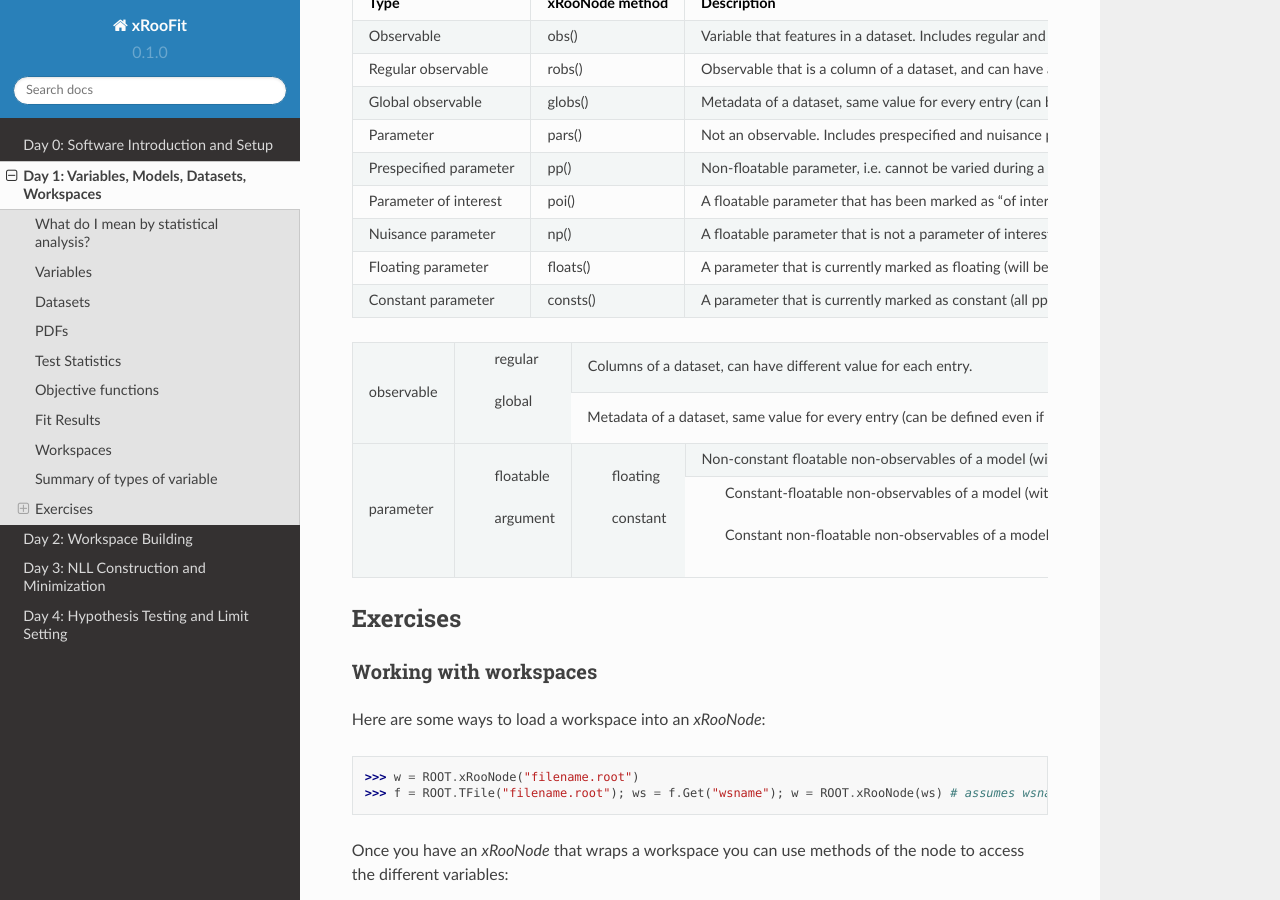
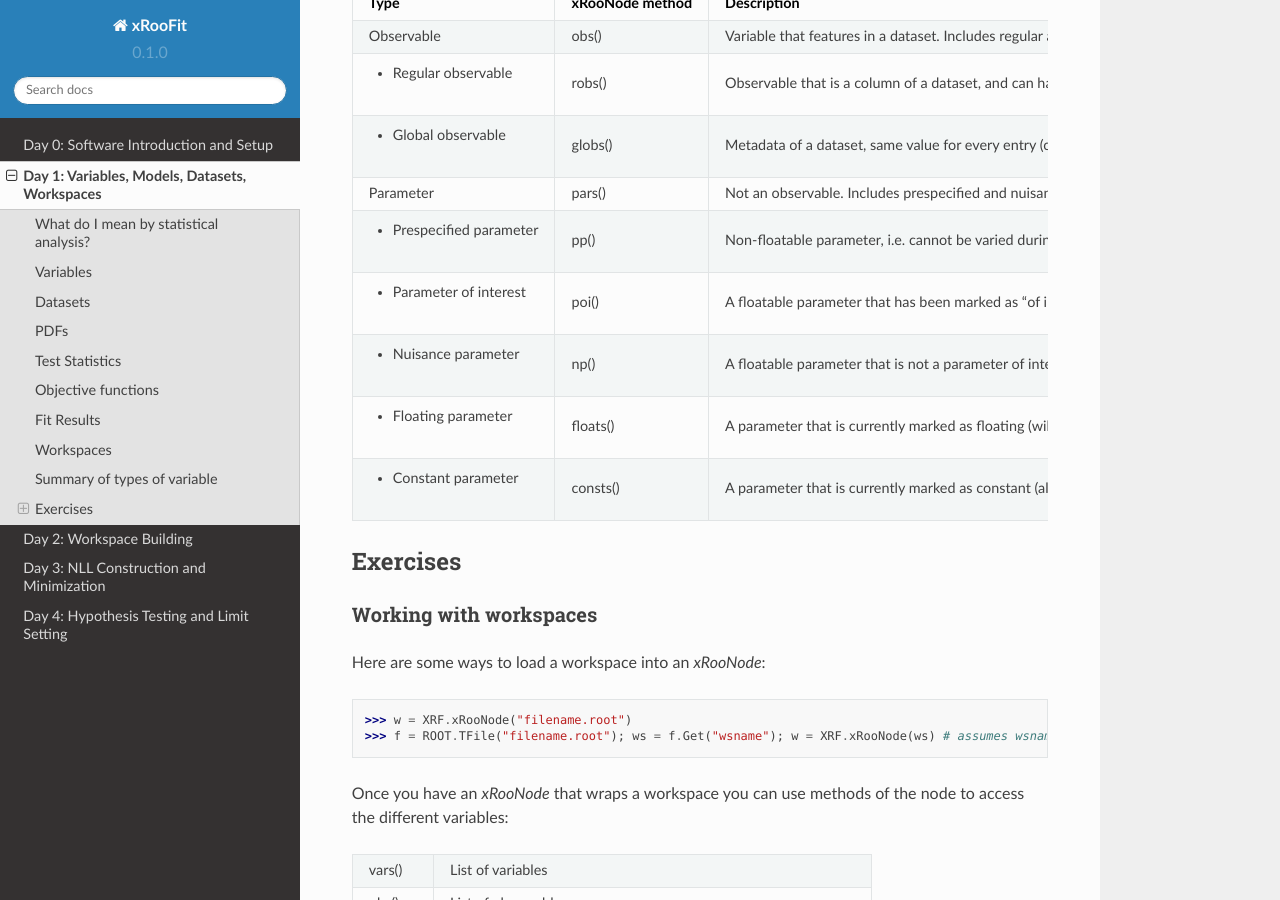
Before and after one commit to will-cern/xroofit-readthedocs, a Sphinx documentation site: the page built from docs/source/basics.rst, in a window 1280 px wide and 900 px high, scrolled down 2724 px. Built offline with Sphinx 7.4.7 and the Read the Docs theme 2.0.0, drawn with Linux system fonts in a browser that asks for light colours.

Commit message:
Update basics.rst

```diff
--- a/docs/source/basics.rst
+++ b/docs/source/basics.rst
@@ -74,44 +74,30 @@ The table below summarises the different types of variables that were introduced
     * - Observable
       - obs()
       - Variable that features in a dataset. Includes regular and global observables.
-    * - Regular observable
+    * - - Regular observable
       - robs()
       - Observable that is a column of a dataset, and can have a different value for each entry.
-    * - Global observable
+    * - - Global observable
       - globs()
       - Metadata of a dataset, same value for every entry (can be defined even if no entries in the datset).
     * - Parameter
       - pars()
       - Not an observable. Includes prespecified and nuisance parameters, and parameters of interest.
-    * - Prespecified parameter
+    * - - Prespecified parameter
       - pp()
       - Non-floatable parameter, i.e. cannot be varied during a fit, nor assigned an uncertainty.
-    * - Parameter of interest
+    * - - Parameter of interest
       - poi()
       - A floatable parameter that has been marked as "of interest".
-    * - Nuisance parameter
+    * - - Nuisance parameter
       - np()
       - A floatable parameter that is not a parameter of interest.
-    * - Floating parameter
+    * - - Floating parameter
       - floats()
-      - A parameter that is currently marked as floating (will be poi or np).
-    * - Constant parameter
+      - A parameter that is currently marked as floating (will be subset of poi and np).
+    * - - Constant parameter
       - consts()
       - A parameter that is currently marked as constant (all pp + any const poi or np).
-
-+-----------+----------+-----------------------------------------------------------------------------------------------------+
-|           | regular  | Columns of a dataset, can have different value for each entry.                                      |
-|observable |----------+-----------------------------------------------------------------------------------------------------+
-|           | global   | Metadata of a dataset, same value for every entry (can be defined even if no entries in the datset).|
-+-----------+----------+-----------+-----------------------------------------------------------------------------------------+
-|           |          | floating  | Non-constant floatable non-observables of a model (with a given dataset).               |
-|           | floatable|-----------+-----------------------------------------------------------------------------------------+
-| parameter |          |           | Constant-floatable non-observables of a model (with a given dataset).                   |
-|           |----------| constant  |-----------------------------------------------------------------------------------------|
-|           | argument |           | Constant non-floatable non-observables of a model (with a given dataset).               |
-+-----------+----------+-----------+-----------------------------------------------------------------------------------------+
-
-
 
 Exercises
 ----------------------------
@@ -120,8 +106,8 @@ Working with workspaces
 ^^^^^^^^^^^^^^^^^^^^^^^
 Here are some ways to load a workspace into an `xRooNode`:
 
->>> w = ROOT.xRooNode("filename.root")
->>> f = ROOT.TFile("filename.root"); ws = f.Get("wsname"); w = ROOT.xRooNode(ws) # assumes wsname is name of workspace in file
+>>> w = XRF.xRooNode("filename.root")
+>>> f = ROOT.TFile("filename.root"); ws = f.Get("wsname"); w = XRF.xRooNode(ws) # assumes wsname is name of workspace in file
 
 Once you have an `xRooNode` that wraps a workspace you can use methods of the node to access the different variables:
 
```
